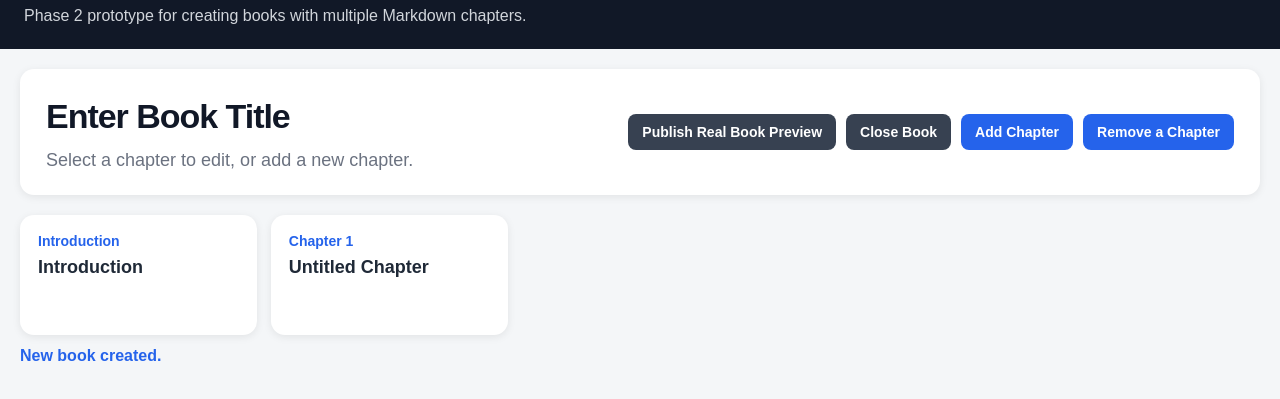
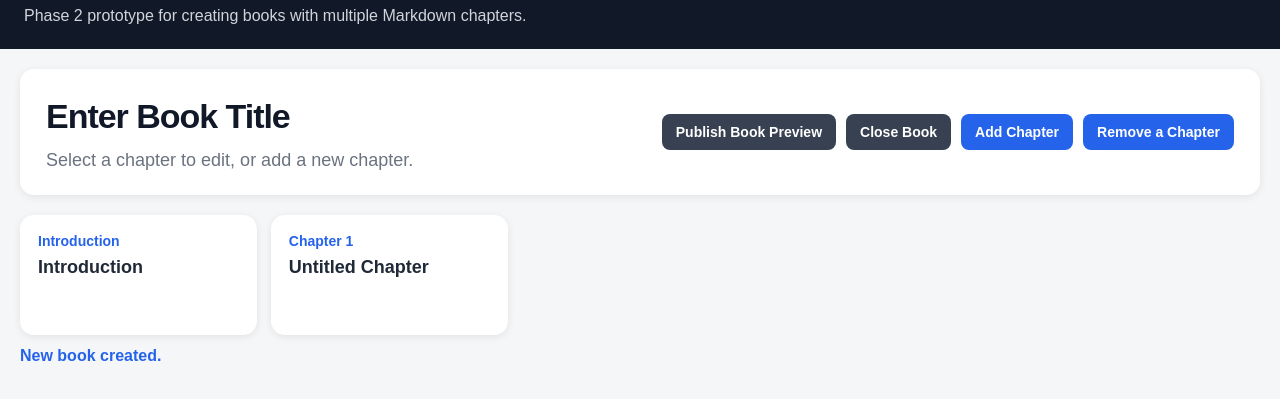
Before and after one commit to LucianUritu/plaintext-to-markdown, a plain HTML site: page index.html in a window 1280 px wide. Both pictures are taken after a click on the button "New Book". Shown: the part 57-456 px from the top of the page. Drawn offline with Linux system fonts and the light colour scheme.

Commit message:
renamed a button

```diff
--- a/index.html
+++ b/index.html
@@ -36,7 +36,7 @@
 
         <div class="book-actions">
           <button id="publishPreviewButton" class="secondary">
-            Publish Real Book Preview
+            Publish Book Preview
           </button>
           <button id="closeBookButton" class="secondary">Close Book</button>
           <button id="addChapterButton">Add Chapter</button>
```
